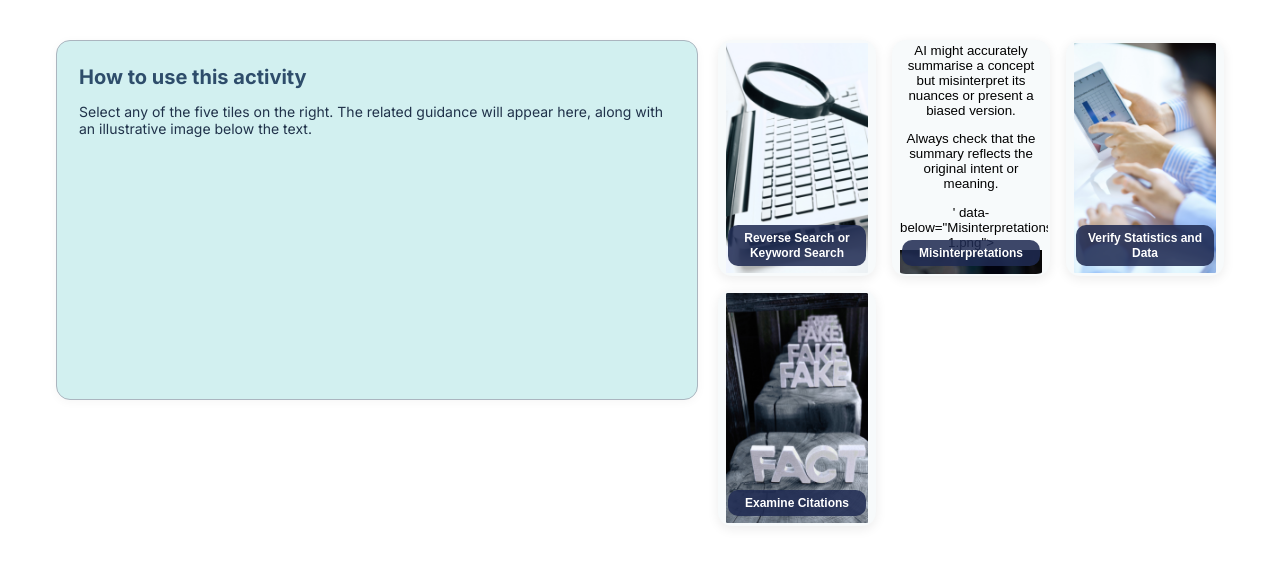
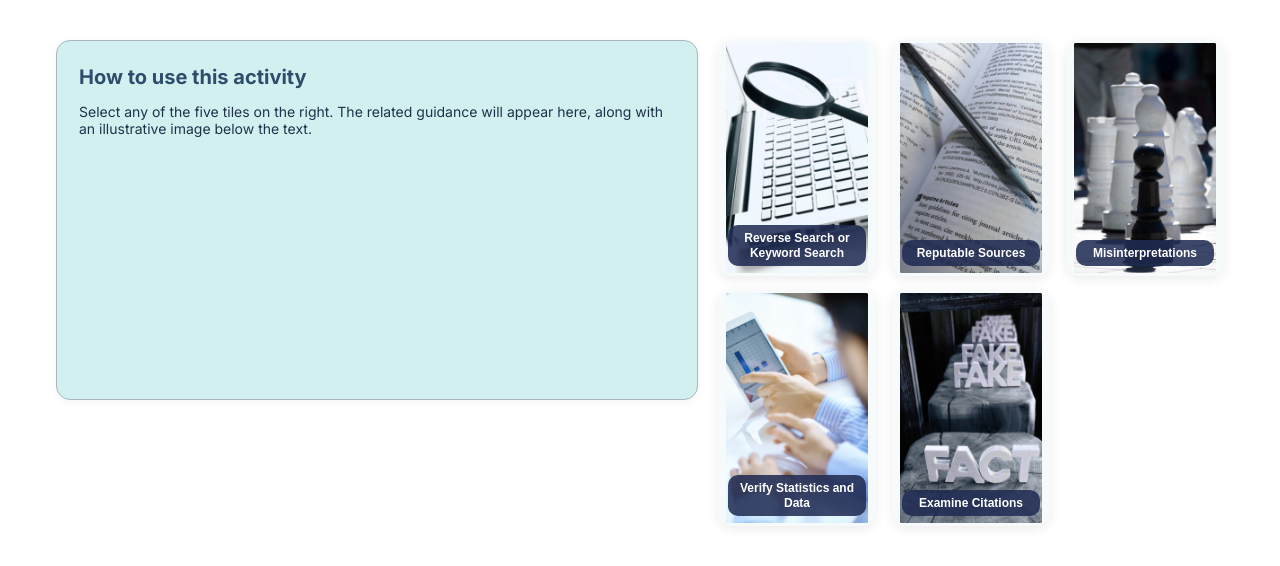
Before and after one commit to kathrynmcgilvrayeles/Fact-checking-Strategies, a plain HTML site: page index.html in a window 1280 px wide. Drawn offline with Linux system fonts and the light colour scheme.

Commit message:
Update index.html

```diff
--- a/index.html
+++ b/index.html
@@ -124,7 +124,7 @@
       </section>
       <nav class="grid" aria-label="Verification activities">
         <button class="thumb" aria-selected="false" data-title="Reverse Search or Keyword Search" data-content='<ul><li>Copy and paste specific phrases, names, or statistics from the AI&apos;s output into another search engine.</li><li>Add terms like <strong>&ldquo;fact check&rdquo;</strong>, <strong>&ldquo;provide the source&rdquo;</strong>, <strong>&ldquo;is it true&rdquo;</strong>, <strong>&ldquo;hoax&rdquo;</strong>, or <strong>&ldquo;debunked&rdquo;</strong> to your queries.</li><li>Copilot provides superscript numbers at the end of facts that link to its sources.</li></ul>' data-below="Reverse Search or Keyword Search 1.png"><img src="Reverse Search or Keyword Search.png" alt=""><span class="label">Reverse Search or Keyword Search</span></button>
-        <button class="thumb" aria-selected="false" data-title="Reputable Sources" data-content='<p>When verifying information, consult reputable sources such as academic databases (e.g., Google Scholar, PubMed, JSTOR) and university libraries.</p><p>Official Australian government websites, including the ABS and state/territory health departments, also provide reliable data.</p><p>Seek insights from industry experts, professional organisations, industry associations, and dedicated Australian fact-checking organisations such as <em>RMIT ABC Fact Check</em><img src="Reputable Sources.png" alt=""><span class="label">Reputable Sources</span></button>
+        <button class="thumb" aria-selected="false" data-title="Reputable Sources" data-content='<p>When verifying information, consult reputable sources such as academic databases (e.g., Google Scholar, PubMed, JSTOR) and university libraries.</p><p>Official Australian government websites, including the ABS and state/territory health departments, also provide reliable data.</p><p>Seek insights from industry experts, professional organisations, industry associations, and dedicated Australian fact-checking organisations such as <em>RMIT ABC Fact Check</em>.</p>' data-below="Reputable Sources.png"><img src="Reputable Sources.png" alt=""><span class="label">Reputable Sources</span></button>
         <button class="thumb" aria-selected="false" data-title="Misinterpretations" data-content='<p>AI might accurately summarise a concept but misinterpret its nuances or present a biased version.</p><p>Always check that the summary reflects the original intent or meaning.</p>' data-below="Misinterpretations 1.png"><img src="Misinterpretations.png" alt=""><span class="label">Misinterpretations</span></button>
         <button class="thumb" aria-selected="false" data-title="Verify Statistics and Data" data-content='<ul><li>Find the original source of any statistic and check its context, date, and methodology.</li><li>Look for footnotes, citations, or references—and confirm they actually support the claim.</li><li>Be aware: AI can sometimes &ldquo;hallucinate&rdquo; citations.</li></ul>' data-below="Verify Statistics and Data 1.png"><img src="Verify Statistics and Data.png" alt=""><span class="label">Verify Statistics and Data</span></button>
         <button class="thumb" aria-selected="false" data-title="Examine Citations" data-content='<ul><li>If the AI provides citations (URLs, book titles, author names), manually check each one.</li><li>Do the links work? Do the sources actually contain the claimed information? Are they legitimate publications?</li></ul>' data-below="Examine Citations 1.png"><img src="Examine Citations.png" alt=""><span class="label">Examine Citations</span></button>
```
